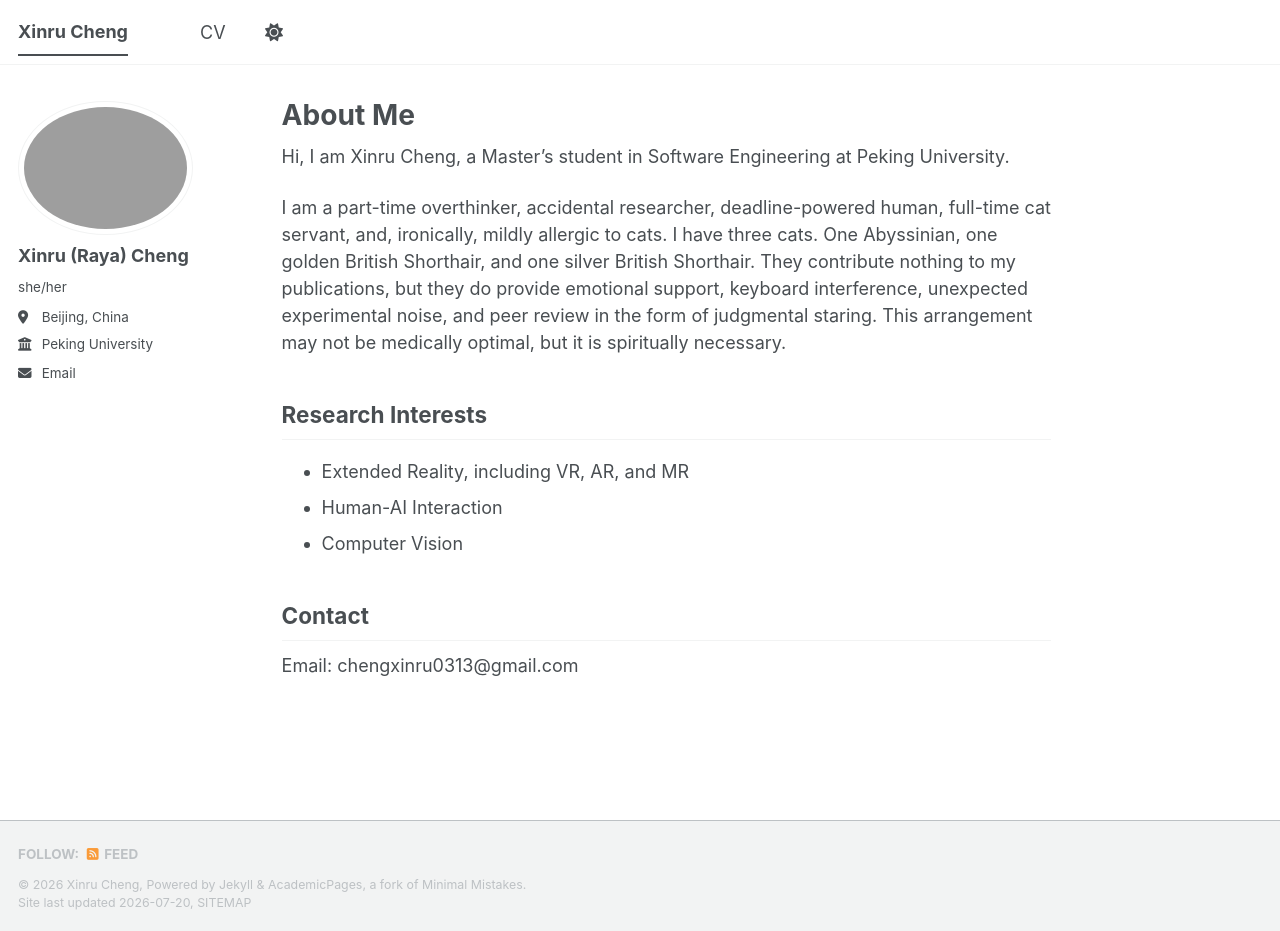
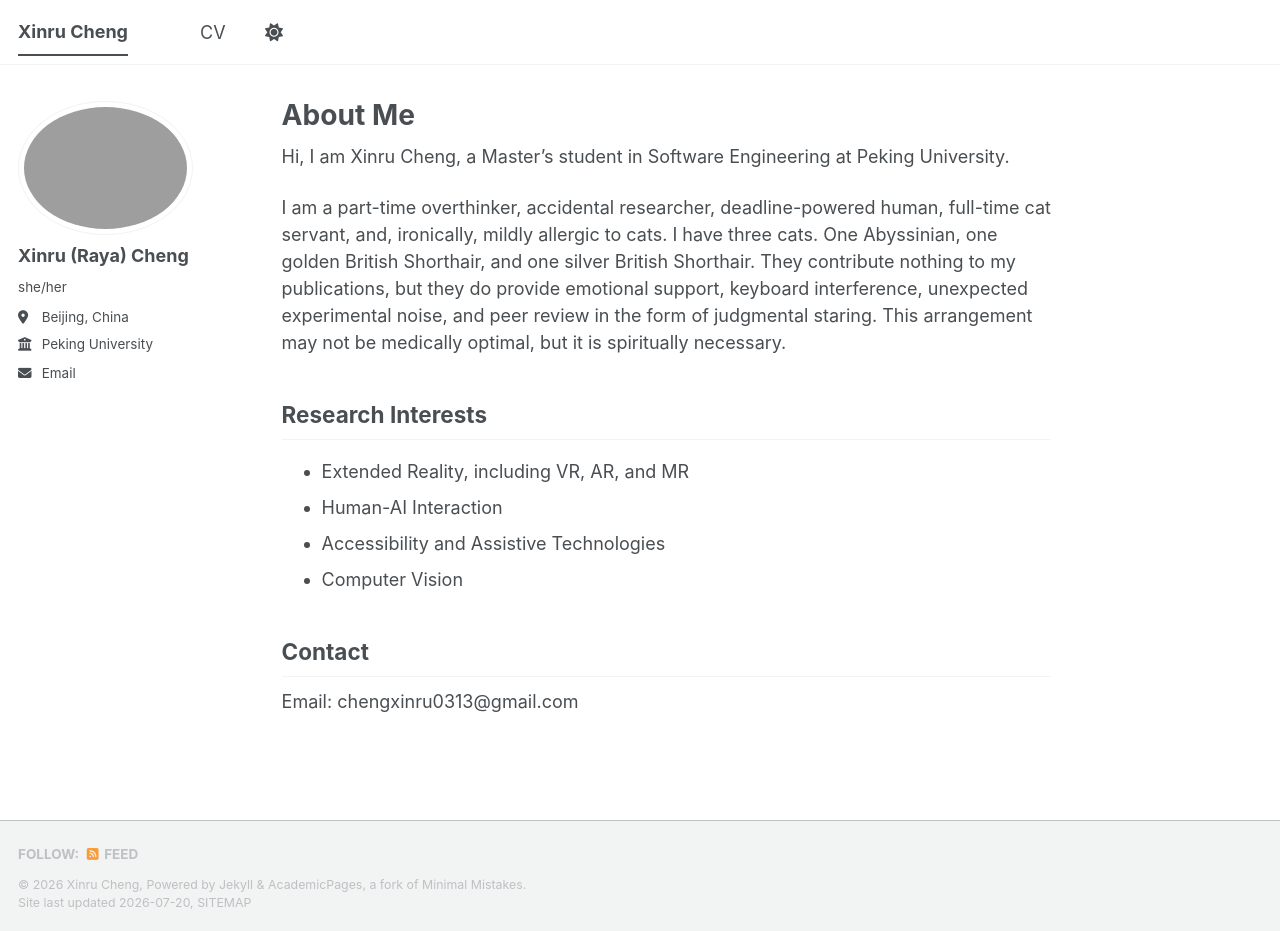
Before and after one commit to raya0313/raya0313.github.io, a Jekyll site: the page built from _pages/about.md, in a window 1280 px wide and 931 px high. Built offline with Jekyll 4.4.1, drawn with Linux system fonts in a browser that asks for light colours; a script bundle is joined from its source files by our own code; library files that are not in the unit come from our copies.

Commit message:
Add accessibility to research interests

```diff
--- a/_pages/about.md
+++ b/_pages/about.md
@@ -16,6 +16,7 @@ I am a part-time overthinker, accidental researcher, deadline-powered human, ful
 
 - Extended Reality, including VR, AR, and MR
 - Human-AI Interaction
+- Accessibility and Assistive Technologies
 - Computer Vision
 
 
```
